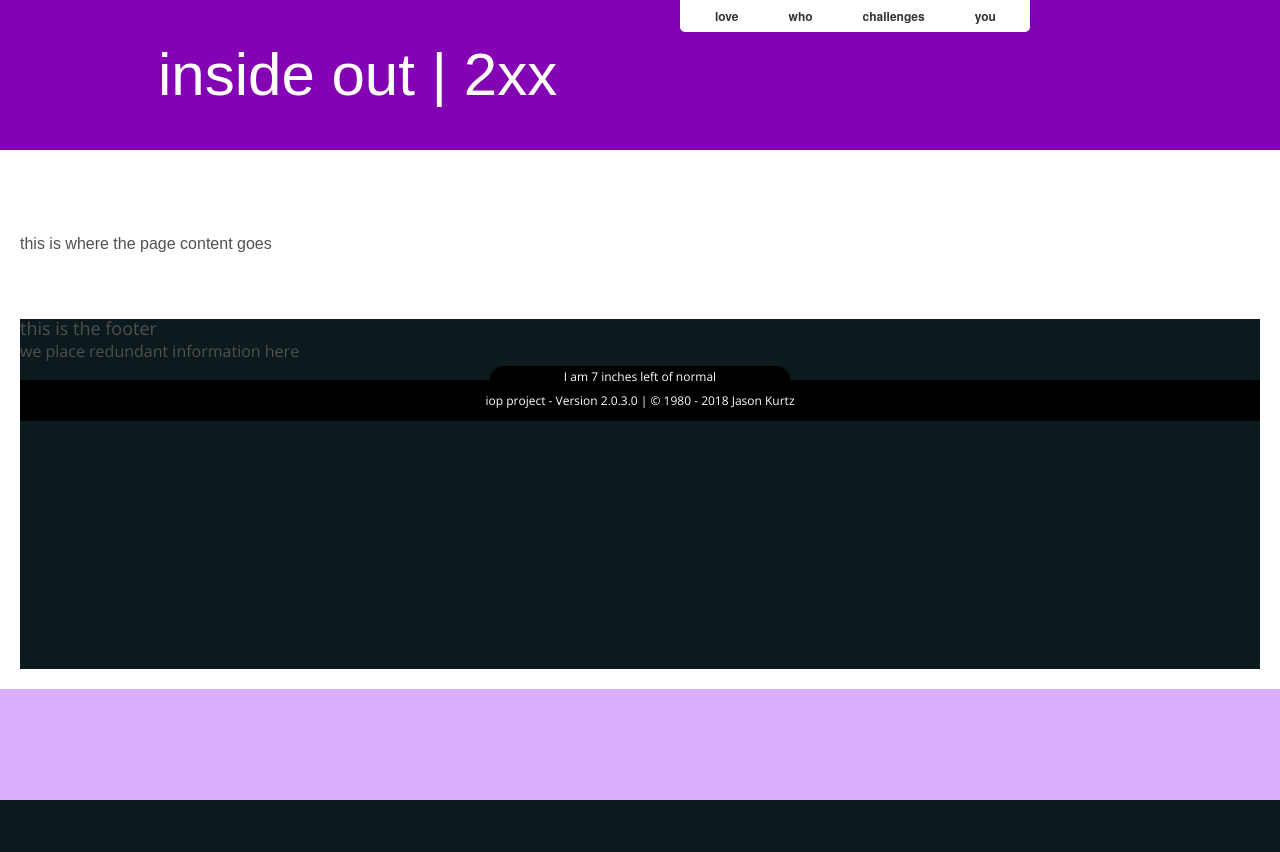
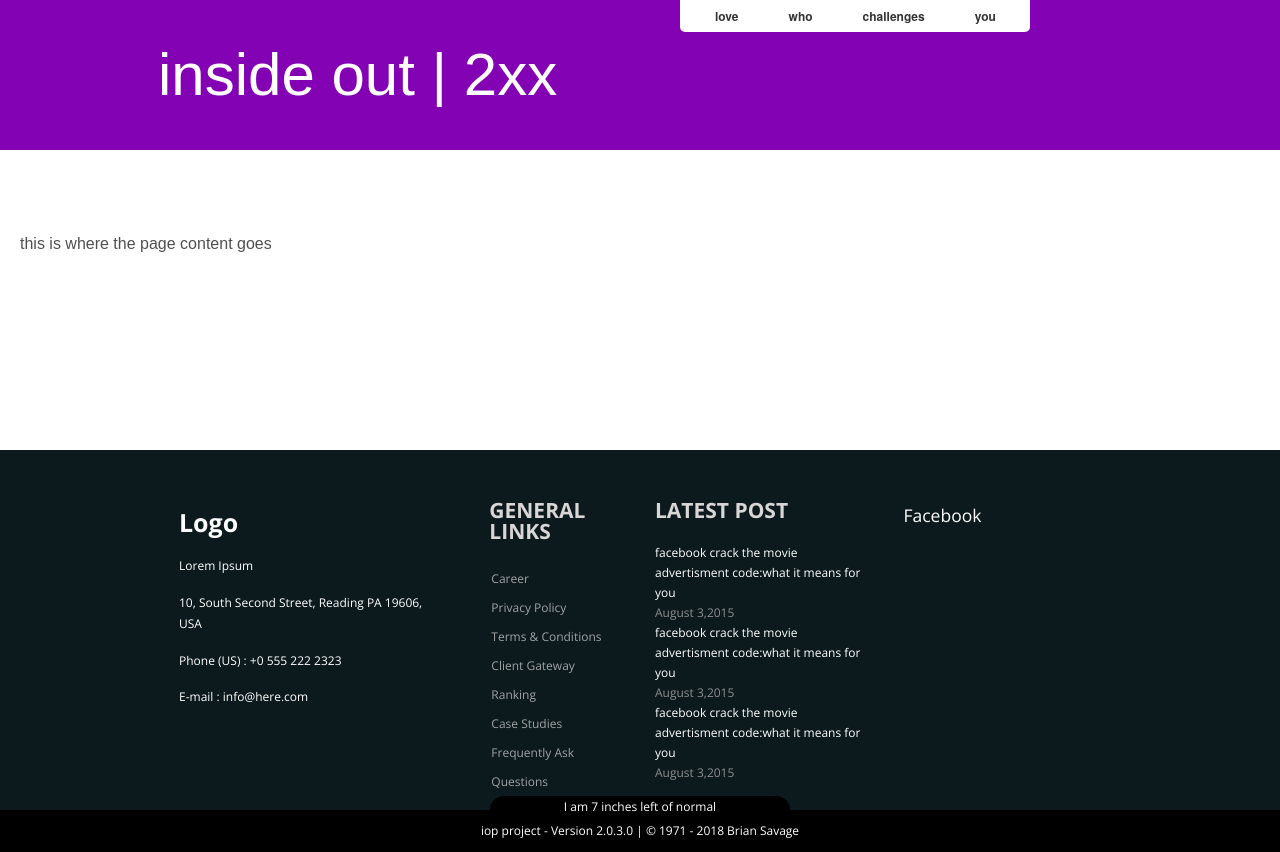
Before and after one commit to School-WEB-230-JasonKurtz/2xx, a PHP site: page /index.php in a window 1280 px wide. Before the commit the page ends 800 px from the top, so only its background shows below. Run offline with PHP 8.4, Linux system fonts and the light colour scheme.

Commit message:
footer.inc.php updated

```diff
--- a/include/footer.inc.php
+++ b/include/footer.inc.php
@@ -1,8 +1,71 @@
-        <footer>
-            <h4>this is the footer</h4>
-            <p>we place redundant information here</p>
-            <div id="footerTagLine">I am 7 inches left of normal</div>
-		  <div class="copyright">iop project - Version <?php echo VERSION; ?> | &copy; 1980 - <?php echo date('Y'); ?> Jason Kurtz</div>
-        </footer>
-    </body>
+<!-- landing point from jump point in header - include/header.inc.php -->
+
+<!-- close the #content div | opened in include/header.inc.php -->
+</div>
+
+<!-- close the #main div | opened in include/header.inc.php -->
+</div>
+
+<!--footer start from here-->
+<footer>
+     <div class="container">
+          <div class="row">
+               <div class="col-md-4 col-sm-6 footerleft ">
+                    <div class="logofooter">
+                   Logo
+                    </div>
+                    <p>Lorem Ipsum</p>
+                    <p><i class="fa fa-map-pin"></i> 10, South Second Street, Reading PA 19606, USA</p>
+                    <p><i class="fa fa-phone"></i> Phone (US) : +0 555 222 2323</p>
+                    <p><i class="fa fa-envelope"></i> E-mail : info@here.com</p>
+               </div>
+               <div class="col-md-2 col-sm-6 paddingtop-bottom">
+                    <h6 class="heading7">GENERAL LINKS</h6>
+                    <ul class="footer-ul">
+                         <li><a href="#"> Career</a></li>
+                         <li><a href="#"> Privacy Policy</a></li>
+                         <li><a href="#"> Terms &amp; Conditions</a></li>
+                         <li><a href="#"> Client Gateway</a></li>
+                         <li><a href="#"> Ranking</a></li>
+                         <li><a href="#"> Case Studies</a></li>
+                         <li><a href="#"> Frequently Ask Questions</a></li>
+                    </ul>
+               </div>
+               <div class="col-md-3 col-sm-6 paddingtop-bottom">
+                    <h6 class="heading7">LATEST POST</h6>
+                    <div class="post">
+                         <p>facebook crack the movie advertisment code:what it means for you <span>August 3,2015</span></p>
+                         <p>facebook crack the movie advertisment code:what it means for you <span>August 3,2015</span></p>
+                         <p>facebook crack the movie advertisment code:what it means for you <span>August 3,2015</span></p>
+                    </div>
+               </div>
+               <div class="col-md-3 col-sm-6 paddingtop-bottom">
+                    <div class="fb-page" data-href="https://www.facebook.com/facebook" data-tabs="timeline" data-height="300" data-small-header="false" style="margin-bottom:15px;" data-adapt-container-width="true" data-hide-cover="false" data-show-facepile="true">
+                         <div class="fb-xfbml-parse-ignore">
+                              <blockquote cite="https://www.facebook.com/facebook">
+                                   <a style="color: #FFFFFF;" href="https://www.facebook.com/facebook">Facebook</a>
+                              </blockquote>
+                         </div>
+                    </div>
+               </div>
+          </div>
+     </div>
+     <div id="footerTagLine">I am 7 inches left of normal</div>
+     <div class="copyright">iop project - Version <?php echo VERSION; ?> | &copy; 1971 - <?php echo date('Y'); ?> Brian Savage</div>
+</footer>
+<!-- /footer -->
+
+<!-- close the #wrapper div | opened in include/header.inc.php -->
+</div>
+
+<!-- jQuery (necessary for Bootstrap's JavaScript plugins) -->
+<script src="assets/js/jquery-1.11.3.min.js"></script>
+
+<!-- Include all compiled plugins (below), or include individual files as needed -->
+<script src="assets/js/bootstrap.js"></script>
+
+<!-- close the body element | opened in include/header.inc.php -->
+</body>
+
+<!-- close the html element | opened in include/header.inc.php -->
 </html>
```
